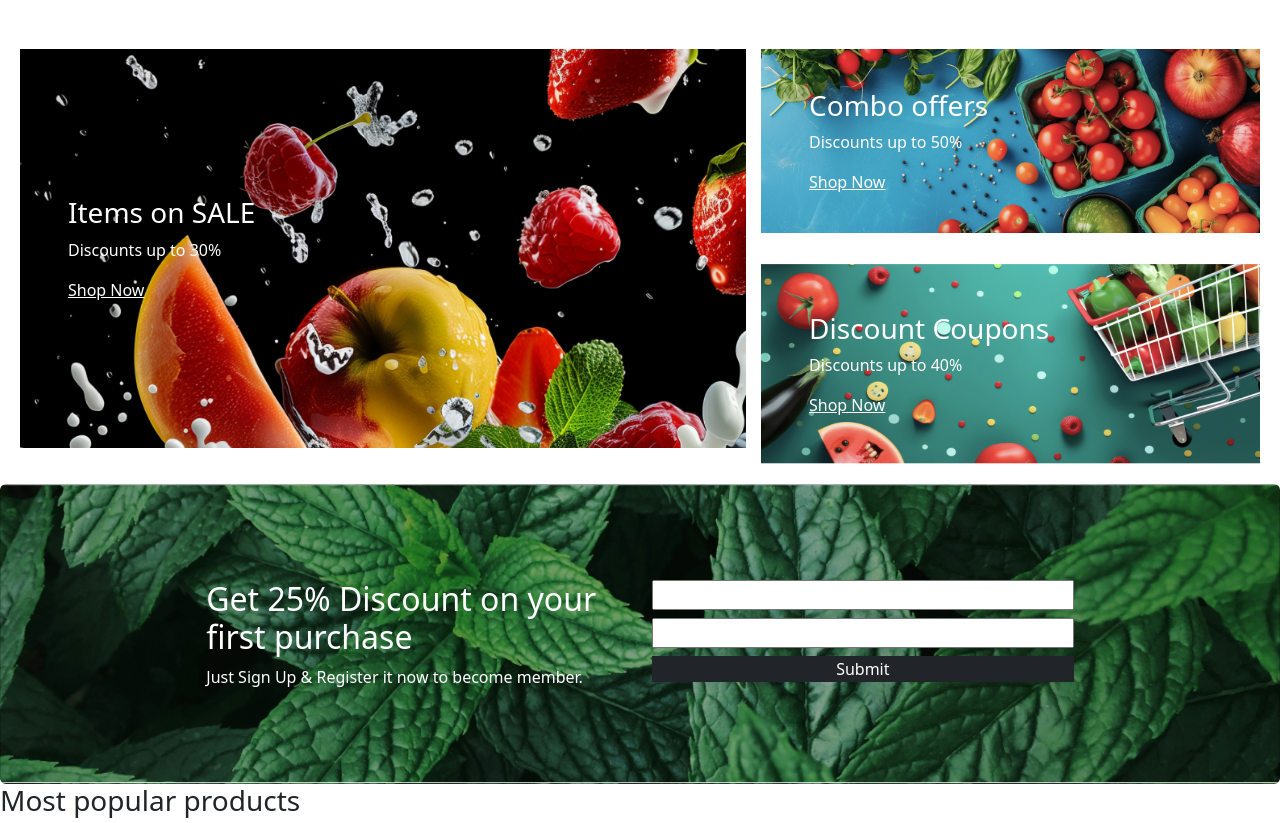
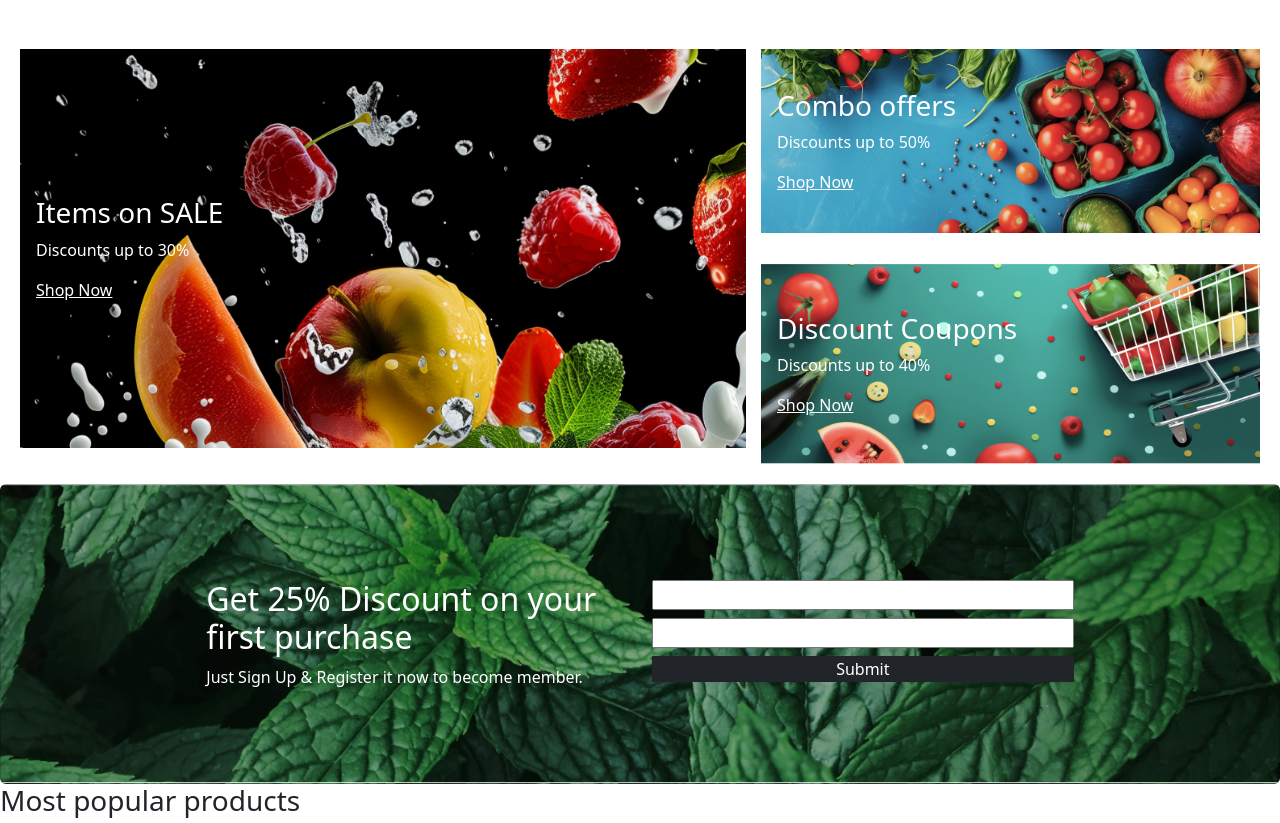
Before and after one commit to sadigzadeamina07/organic-template, a plain HTML site: page index.html in a window 1280 px wide. Shown: the part 2113-2936 px from the top of the page. Drawn offline with nearby package versions, Linux system fonts and the light colour scheme.

Commit message:
another way for removing scrolling

```diff
--- a/css/style.css
+++ b/css/style.css
@@ -1,7 +1,7 @@
 body{
-  overflow-x: hidden;
   background-color: #fff;
 }
+
 :root{
     --aciqyasil:#6bb252;
     --aciqnarinci:#f7a422;
@@ -82,6 +82,10 @@ padding:10px 25px;
   width: 100%;
   overflow-x: hidden !important;
   padding: 20px 0;
+}
+html, body {
+  width: 100%;
+  overflow-x: hidden !important;
 }
 
 .swiper-wrapper {
--- a/index.html
+++ b/index.html
@@ -512,7 +512,7 @@
         <div class="container-fluid   p-0 m-0">
           <section class="grid-part ">
 
-            <div class="banner1  w-100 mb-3 text-white   px-5 d-flex align-items-center ">
+            <div class="banner1  mb-3 text-white   px-3 d-flex align-items-center ">
               <div class="row  ">
                 <div class="col">
                   <h3>Items on SALE</h3>
@@ -522,7 +522,7 @@
               </div>
                    </div>
 
-            <div class="banner2  w-100 text-white  mb-3 px-5 d-flex align-items-center">
+            <div class="banner2   text-white  mb-3 px-3 d-flex align-items-center">
               <div class="row">
                 <h3>Combo offers</h3>
                 <p>Discounts up to 50%</p>
@@ -530,7 +530,7 @@
               </div>
 
             </div>
-            <div class="banner3 w-100  text-white  px-5 d-flex align-items-center">
+            <div class="banner3  text-white  px-3 d-flex align-items-center">
               <div class="row">
                 <h3>Discount Coupons </h3>
                 <p>Discounts up to 40% </p>
@@ -553,9 +553,9 @@
                   </div>
                   <div class="col-lg-6 col-12">
                       <div class="form-group   d-flex mx-auto flex-column gap-2">
-                            <input type="text" >
+                            <input type="text" class="w-100">
                             <input type="text"  >
-                            <button type="submit" class="bg-dark text-white border-0">Submit</button>
+                            <button type="submit" class="w-100 bg-dark text-white border-0">Submit</button>
                            </div>
                   </div>
                 </div>
```
